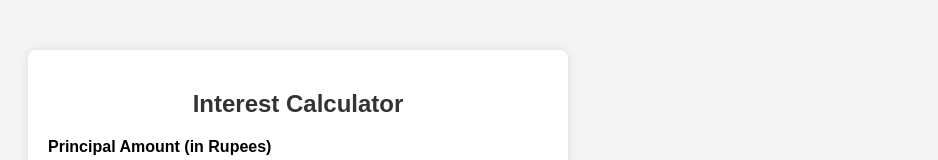
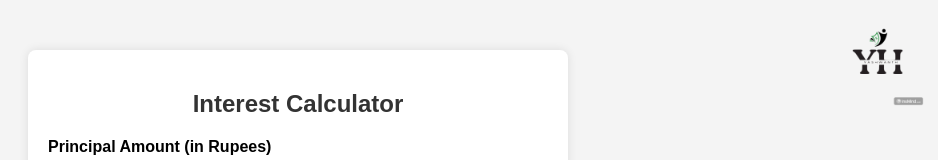
Before and after one commit to Yaswant2003bethina/Interest-Calculator-html, a plain HTML site: page index.html in a window 1280 px wide. Shown: the top 160 px of the page, without its empty margins (342-1280 px from the left). Drawn offline with Linux system fonts and the light colour scheme.

Commit message:
Initial commit

```diff
--- a/index.html
+++ b/index.html
@@ -55,11 +55,22 @@
         .btn:hover {
             background-color: #0056b3;
         }
+        .logo {
+            width: 100px; /* Adjust size */
+            height: auto;
+            position: absolute;
+            top: 10px;
+            right: 10px;
+        }
+
     </style>
 </head>
 <body>
 
+
     <div class="container">
+        <img src="Black and Grey Square Social Log.png" alt="Logo" class="logo">
+
         <h2>Interest Calculator</h2>
 
         <label for="principal">Principal Amount (in Rupees)</label>
```
Also changed, not shown: Black and Grey Square Social Log.png (added).
